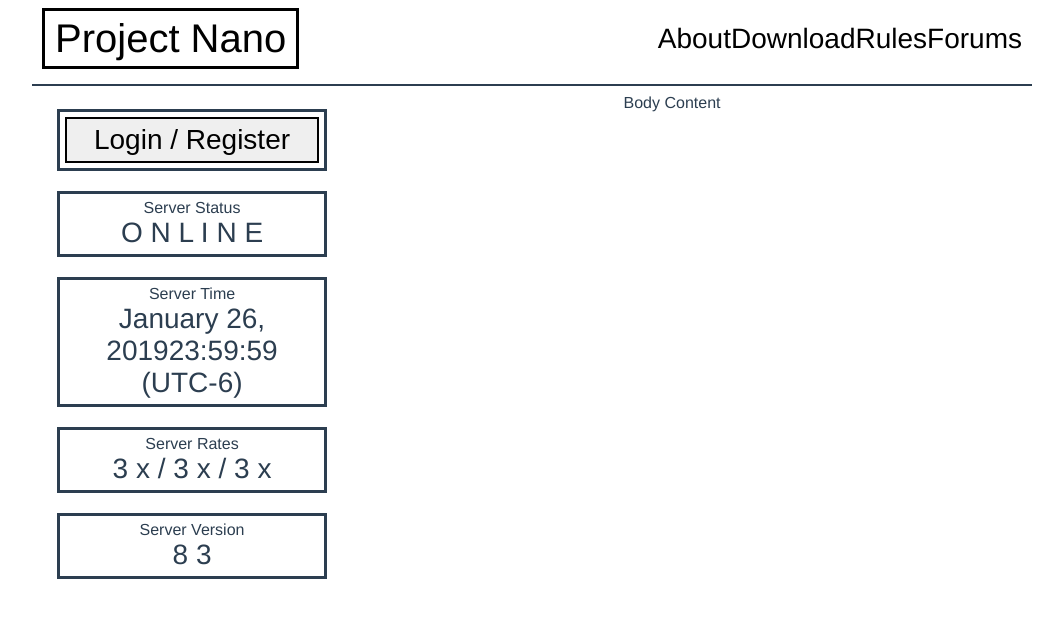
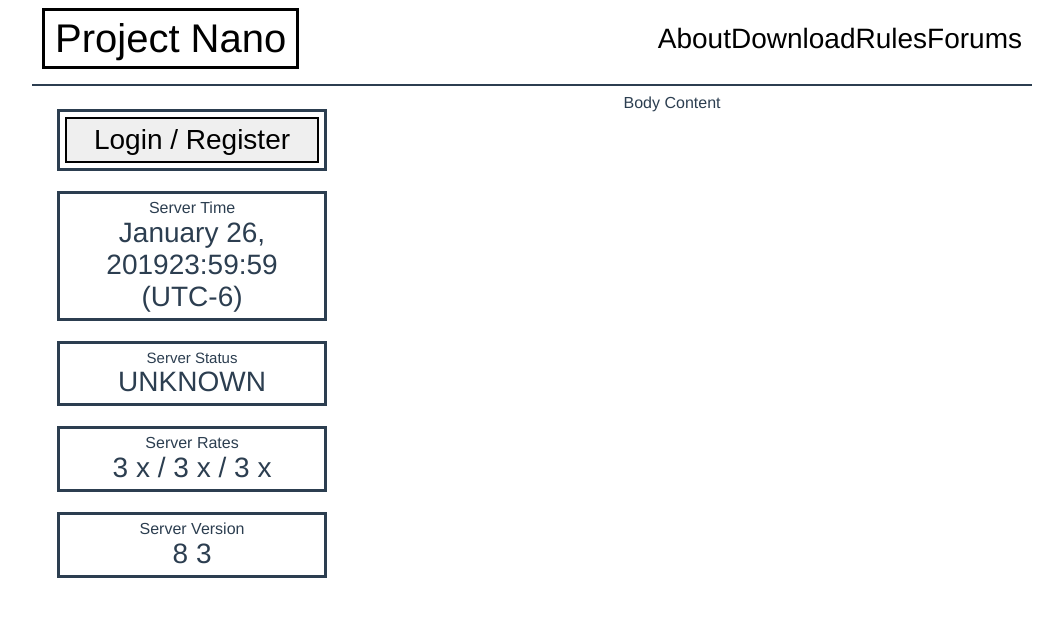
Before and after one commit to minimucho1/pnsite, a Vue app: page / in a window 1280 px wide. Shown: the top 618 px of the page, without its empty margins (108-1171 px from the left). Built offline with nearby package versions, Linux system fonts and the light colour scheme.

Commit message:
JR | Add ServerStatusCard component

```diff
--- a/src/components/Sidebar.vue
+++ b/src/components/Sidebar.vue
@@ -3,7 +3,6 @@
     <div class="sidebar-card login-card">
       <button class="login button-link">Login / Register</button>
     </div>
-    <SidebarCard v-bind:title="serverStatusTitle" v-bind:values="serverStatusValue" />
     <div class="sidebar-card server-time-card">
       <span class="sidebard-card__title">Server Time</span>
       <div class="sidebar-card__value">
@@ -11,6 +10,7 @@
         <span class="server-time-card__time">23:59:59 (UTC-6)</span>
       </div>
     </div>
+    <ServerStatusCard />
     <SidebarCard v-bind:title="serverRatesTitle" v-bind:values="serverRatesValue" />
     <SidebarCard v-bind:title="serverVersionTitle" v-bind:values="serverVersionValue" />
   </div>
@@ -18,14 +18,13 @@
 
 <script>
 import SidebarCard from '@/components/sidebar/SidebarCard';
+import ServerStatusCard from '@/components/sidebar/ServerStatusCard';
 
 export default {
   name: 'Sidebar',
-  components: { SidebarCard },
+  components: { SidebarCard, ServerStatusCard },
   data() {
     return {
-      serverStatusTitle: 'Server Status',
-      serverStatusValue: 'ONLINE',
       serverTimeTitle: 'Server Time',
       serverRatesTitle: 'Server Rates',
       serverRatesValue: '3x/3x/3x',
--- /dev/null
+++ b/src/components/sidebar/ServerStatusCard.vue
@@ -0,0 +1,25 @@
+<template>
+  <div class="server-status-card sidebar-card">
+    <span class="sidebar-card__title">{{ title }}</span>
+    <div class="sidebar-card__value">
+      <span class="server-status-card__status">{{ getServerStatus() }}</span>
+    </div>
+  </div>
+</template>
+
+<script>
+export default {
+  name: 'ServerStatusCard',
+  data() {
+    return {
+      title: 'Server Status',
+    };
+  },
+  methods: {
+    getServerStatus: function getServerStatus() {
+      /* Implement when Server Health API exists */
+      return 'UNKNOWN';
+    },
+  },
+};
+</script>
--- a/src/components/sidebar/SidebarCard.vue
+++ b/src/components/sidebar/SidebarCard.vue
@@ -20,7 +20,7 @@ export default {
 };
 </script>
 
-<style scoped>
+<style>
 .sidebar-card {
   margin: 10px;
   padding: 5px;
```
